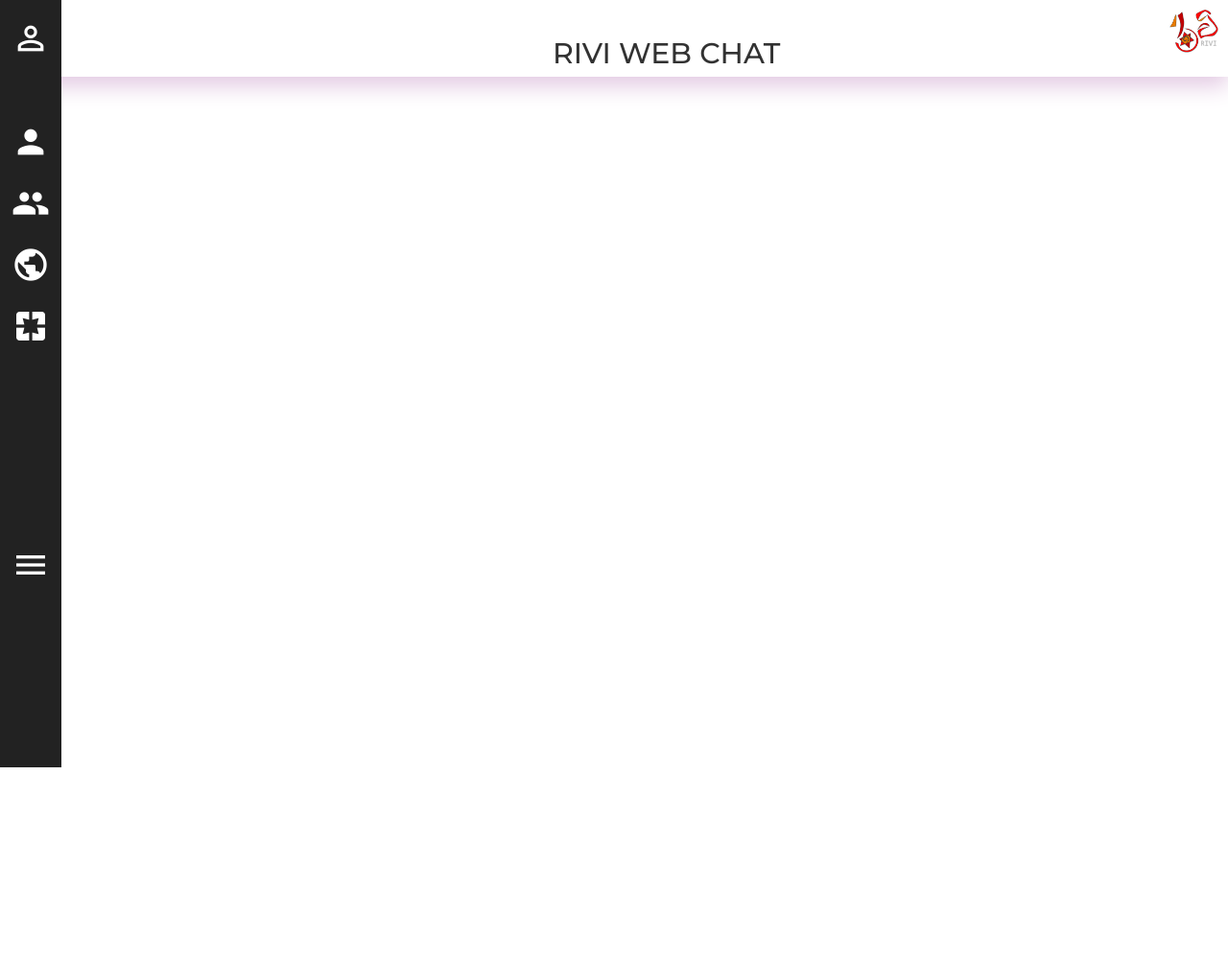
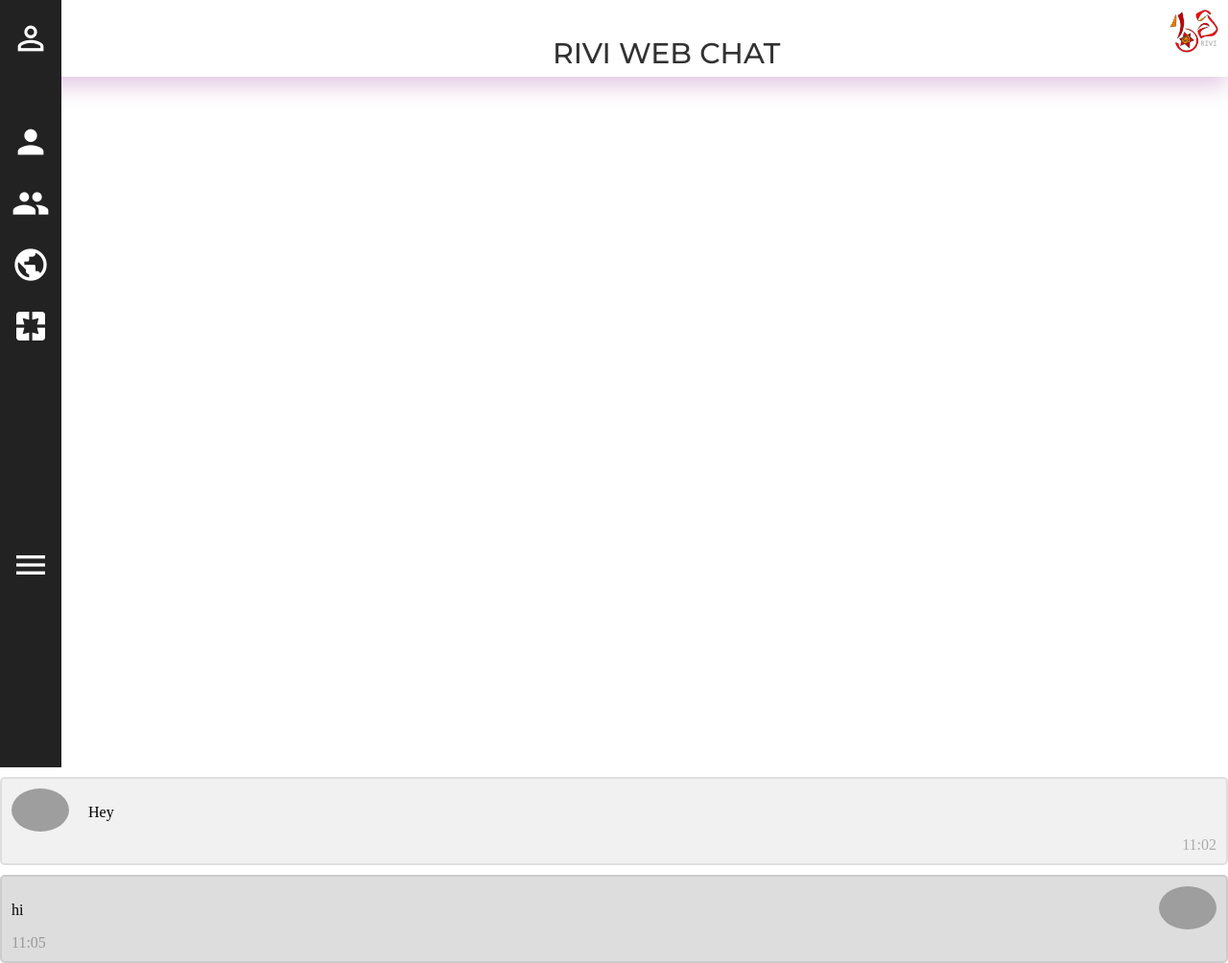
Before and after one commit to rivi-sl/website-frontend-preview, a plain HTML site: page index.html in a window 1280 px wide. Shown: the whole page at 96% size. Before the commit the page ends 800 px from the top, so only its background shows below. Drawn offline with Linux system fonts and the light colour scheme; grey boxes are pictures that could not be loaded.

Commit message:
message preiview testing

```diff
--- a/index.html
+++ b/index.html
@@ -31,10 +31,20 @@
 </div>
     <p class="white small">Recent</p>
     <hr class="style1 small">
-    <!-- <img src="https://pps.whatsapp.net/v/t61.24694-24/98362952_2866325266822810_2719855195922907088_n.jpg?oe=5ECADD9D&oh=7df64224d9e7b9c25ce1aa606fad4145" class="profile"> -->
-    <!-- <img src="https://pps.whatsapp.net/v/t61.24694-24/98362952_2866325266822810_2719855195922907088_n.jpg?oe=5ECADD9D&oh=7df64224d9e7b9c25ce1aa606fad4145" class="profile"> -->
+    <!-- <img src="https://pps.whatsapp.net/v/t61.24694-24/98362952_2866325266822810_2719855195922907088_n.jpg?oe=5ECADD9D&oh=7df64224d9e7b9c25ce1aa606fad4145" class="profile">
+    <!-- <img src="https://pps.whatsapp.net/v/t61.24694-24/98362952_2866325266822810_2719855195922907088_n.jpg?oe=5ECADD9D&oh=7df64224d9e7b9c25ce1aa606fad4145" class="profile"-->
 </div>
 </div>
+<div class="message">
+  <img src="https://pps.whatsapp.net/v/t61.24694-24/98362952_2866325266822810_2719855195922907088_n.jpg?oe=5ECADD9D&oh=7df64224d9e7b9c25ce1aa606fad4145" alt="Avatar" style="width:100%;">
+  <p>Hey</p>
+  <span class="message-time-right">11:02</span>
+</div>
 
+<div class="message darker">
+  <img src="https://pps.whatsapp.net/v/t61.24694-24/98362952_2866325266822810_2719855195922907088_n.jpg?oe=5ECADD9D&oh=7df64224d9e7b9c25ce1aa606fad4145" alt="Avatar" class="right" style="width:100%;">
+  <p>hi</p>
+  <span class="message-time-left">11:05</span>
+</div>
     </body>
 </html>
```
